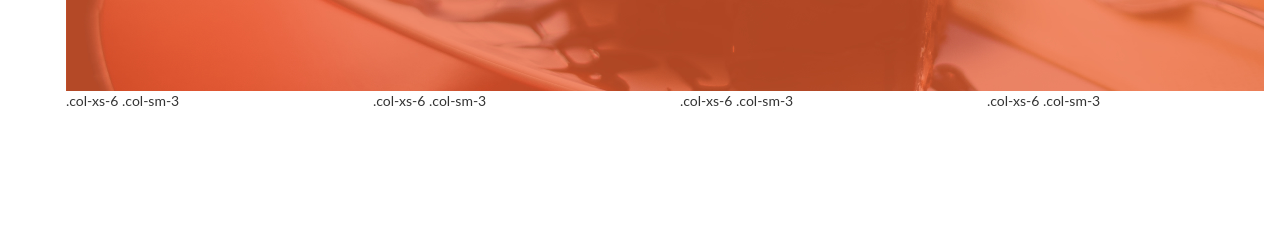
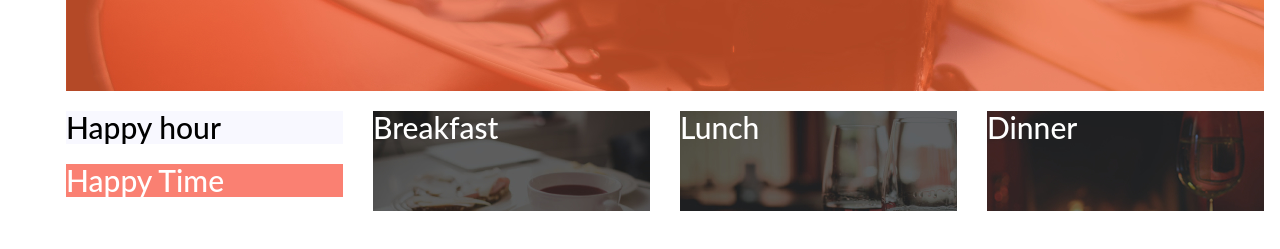
Before and after one commit to Dicksonmuli/anitas-Kitchen-mpf2, a plain HTML site: page index.html in a window 1280 px wide. Shown: the part 475-724 px from the top of the page. Drawn offline with nearby package versions, Linux system fonts and the light colour scheme; files whose address does not match are found by name.

Commit message:
Top food added

```diff
--- a/index.html
+++ b/index.html
@@ -25,14 +25,25 @@
         </div>
     </div>
     <div class="row">
-  <div class="col-xs-6 col-sm-3">.col-xs-6 .col-sm-3</div>
-  <div class="col-xs-6 col-sm-3">.col-xs-6 .col-sm-3</div>
+        <div class="col-xs-6 col-sm-3">
+            <div style="height: 100px">
+            <div style='background-color: ghostwhite; color: black;'><h2>Happy hour<br></h2></div>
+            <div style='background-color: salmon; color: white;'><h2>Happy Time<br></h2></div>
+            </div>
+        </div>
+        <div class="col-xs-6 col-sm-3" >
+      <div style='background-image: url("img/foodtop/breakfast.jpg"); color: white; height: 100px'><h2>Breakfast</h2></div>
+  </div>
 
   <!-- Add the extra clearfix for only the required viewport -->
   <div class="clearfix visible-xs-block"></div>
 
-  <div class="col-xs-6 col-sm-3">.col-xs-6 .col-sm-3</div>
-  <div class="col-xs-6 col-sm-3">.col-xs-6 .col-sm-3</div>
+  <div class="col-xs-6 col-sm-3">
+      <div style='background-image: url("img/foodtop/lunch.jpg"); color: white; height: 100px; background-color: ghostwhite;'><h2>Lunch</h2></div>
+  </div>
+  <div class="col-xs-6 col-sm-3">
+      <div style='background-image: url("img/foodtop/dinner.jpg"); color: white; height: 100px'><h2>Dinner</h2></div>
+  </div>
 </div>
 </div>
 
```
